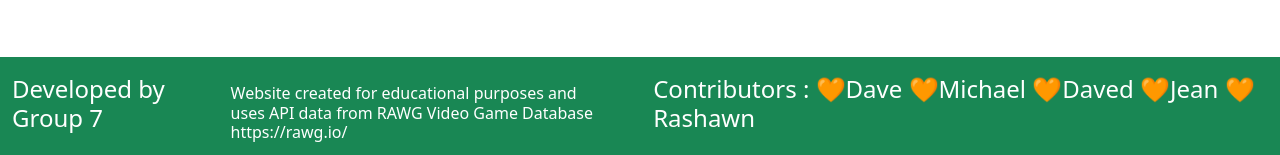
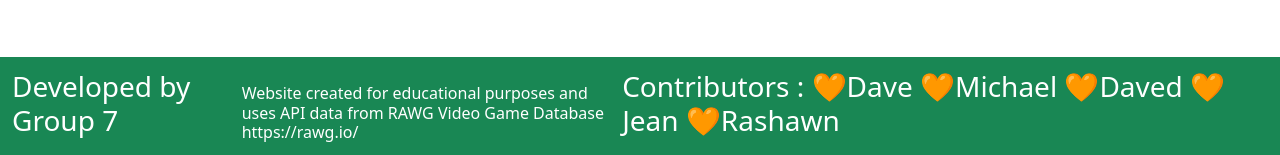
Before and after one commit to mikematics22800/Gamerbase, a React (Vite) app in the folder client/: page / in a window 1280 px wide. Shown: the part 642-797 px from the top of the page. Built offline with nearby package versions, Linux system fonts and the light colour scheme; no server answers.

Commit message:
Fixing the footer on the bottom of the page

```diff
--- a/client/src/components/Footer.jsx
+++ b/client/src/components/Footer.jsx
@@ -4,7 +4,7 @@ const AppFooter = () => {
 
   return (
     <>
-    <style jsx="true">
+      <style jsx="true">
     {`
       .footer{
       width:100%;
@@ -21,16 +21,16 @@ const AppFooter = () => {
 
           <Navbar.Toggle aria-controls='navbar' />
           <Navbar.Collapse id='navbar' className='d-flex justify-content-around'>
-          <h4 className='text-white'>Developed  by Group 7</h4>
-          <h6><br/>Website created for educational purposes and<br/> uses API data from RAWG Video Game Database https://rawg.io/</h6>
-          <h4>Contributors : 🧡Dave 🧡Michael 🧡Daved 🧡Jean 🧡Rashawn</h4>
+          <h3 className='text-white'>Developed  by Group 7</h3>
+          <h6><br/>Website created for educational purposes and <br/>uses API data from RAWG Video Game Database https://rawg.io/</h6>
+          <h3>Contributors : 🧡Dave 🧡Michael 🧡Daved 🧡Jean 🧡Rashawn</h3>
 
 
           </Navbar.Collapse>
         </Container>
       </Navbar>
+
       </div>
-
     </>
   );
 };
```
